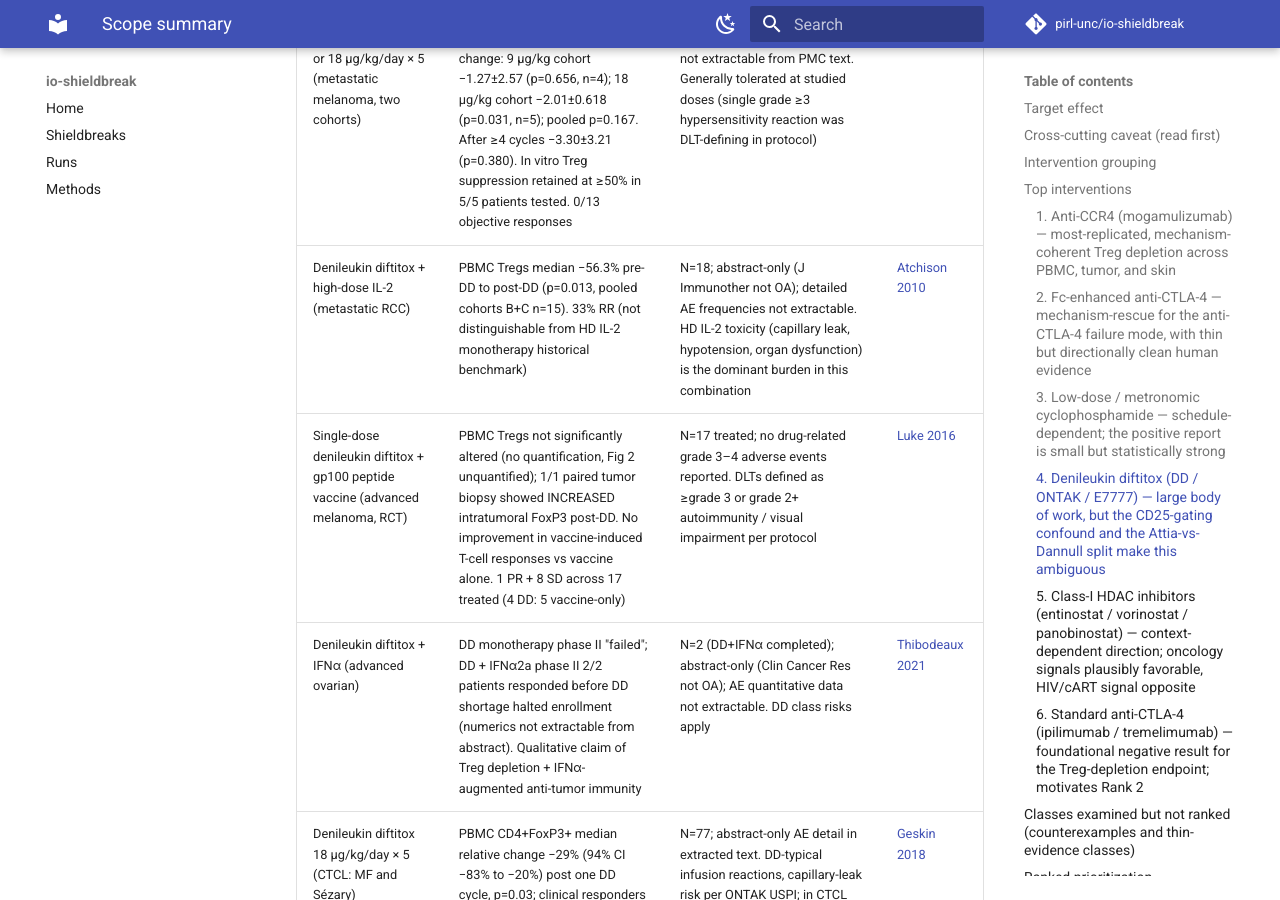
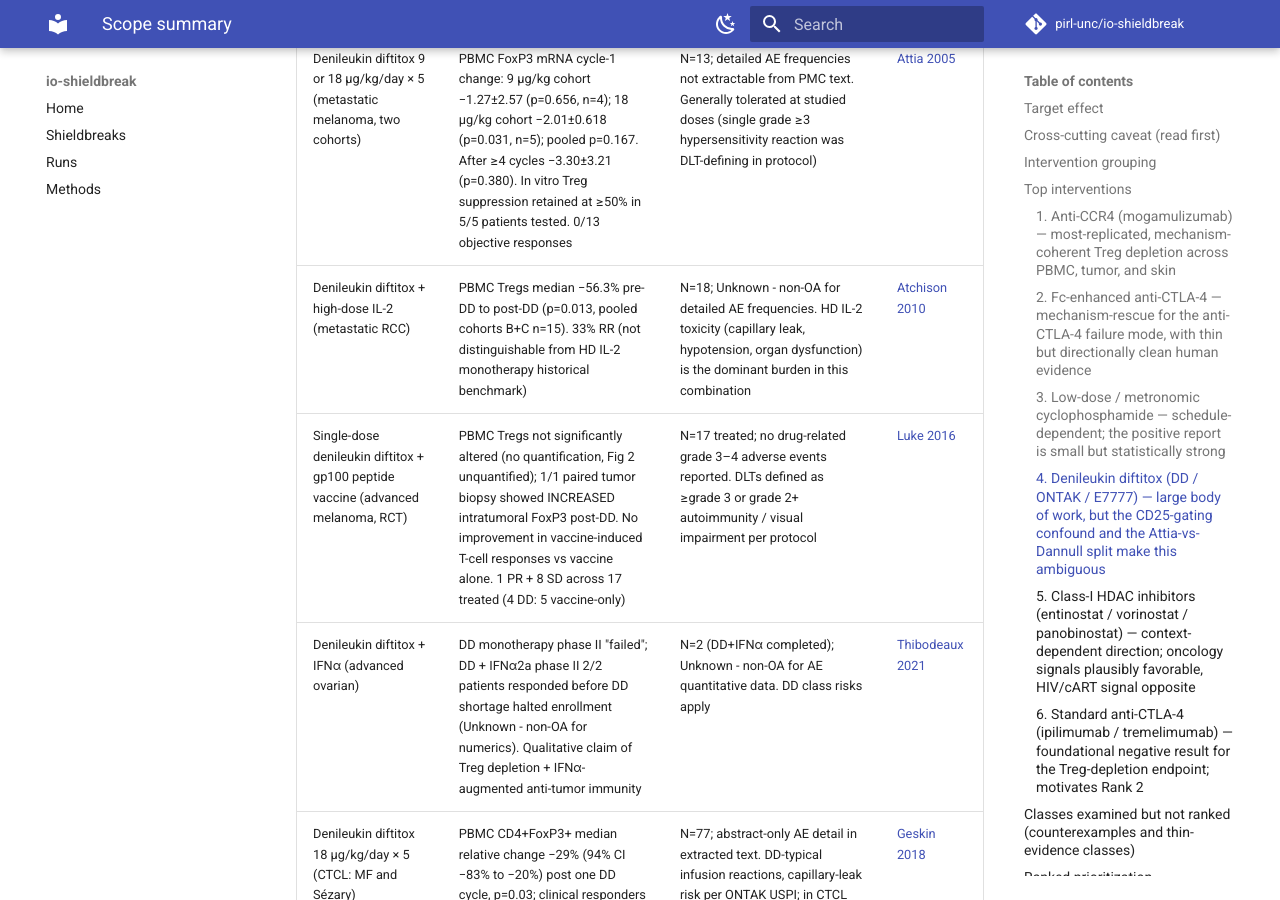
Before and after one commit to pirl-unc/io-shieldbreak, an MkDocs documentation site: the page built from docs/shieldbreaks/treg-depletion/scope_summary.md, in a window 1280 px wide and 900 px high, scrolled down 8676 px. Built offline with MkDocs 1.6.1 and Material for MkDocs 9.7.7, drawn with Linux system fonts in a browser that asks for light colours; comment, search, counter and statistics services are not loaded; some of the changed text lies outside the part shown.

Commit message:
scope(treg-depletion): standardize non-OA flagging in per-trial tables
Apply the prescriber spec's "Unknown - non-OA" convention to the seven
non-OA papers in the set (Roelens 2022, Audia 2007, Atchison 2010,
Thibodeaux 2021, Govindaraj 2014, Ribas 2009, Nancey 2012). OA papers
with figure-only or qualitative-direction data retain their existing
wording.

Co-Authored-By: Claude Opus 4.7 (1M context) <noreply@anthropic.com>

```diff
--- a/docs/shieldbreaks/treg-depletion/scope_summary.md
+++ b/docs/shieldbreaks/treg-depletion/scope_summary.md
@@ -124,7 +124,7 @@ these three properties.
 |---|---|---|---|
 | Mogamulizumab (KW-0761) monotherapy, CCR4-negative solid tumors | PBMC eTreg median 2.1% → 0.20% of CD4+ at 4 weeks (~90% reduction, dose-independent across 0.1–1.0 mg/kg, n=37 evaluable). 1 PR + 9 SD of 49 (modest monotherapy activity despite profound PD) | N=49; treatment-related AEs in 93.9%; grade 3–4 in 21 (42.9%). Dominant categories skin disorders (n=34) and lymphopenia (n=34, with 15 grade 3–4 lymphopenia events ≈30%). No grade 3–4 skin disorders; no drug-related deaths | [Fujikawa 2023](https://pubmed.ncbi.nlm.nih.gov/37729184/) |
 | Mogamulizumab + nivolumab (neoadjuvant, renal/lung/esophageal/oral) | Tumor CCR4+ FoxP3+ eTreg median −86.7% (range −94.8% to −52.7%), 16/16 patients depleted; total FoxP3+ median −11.1% (decreased in 8/16). 1 pCR + 3 PRs / 16; trend toward improved PFS/OS with lymphocyte infiltration | N=16; grade 3–4 TRAEs in 6/16 (38%): lymphopenia 25%, maculopapular rash 13% most frequent. 1 grade 5 interstitial pneumonia (cause of death adjudicated as disease progression). Cohort 2 (higher dose) skin AEs led to early closure without proceeding to cohort 3 | [Jinushi 2025](https://pubmed.ncbi.nlm.nih.gov/40180420/) |
-| Mogamulizumab (Sézary syndrome, long-term PD) | Drastic decrease in activated PBMC Tregs within first 4 weeks (numeric values not reported — abstract-only, paper not OA); long-term skin immune restoration qualitative; 17/26 with early complete blood response correlated with higher baseline CCR4 | N=26; abstract-only; AE quantitative data not extractable. Mogamulizumab on-label cutaneous and infusion-reaction risks per FDA POTELIGEO USPI apply | [Roelens 2022](https://pubmed.ncbi.nlm.nih.gov/35041763/) |
+| Mogamulizumab (Sézary syndrome, long-term PD) | Drastic decrease in activated PBMC Tregs within first 4 weeks (Unknown - non-OA for numeric values); long-term skin immune restoration qualitative; 17/26 with early complete blood response correlated with higher baseline CCR4 | N=26; Unknown - non-OA for AE quantitative data. Mogamulizumab on-label cutaneous and infusion-reaction risks per FDA POTELIGEO USPI apply | [Roelens 2022](https://pubmed.ncbi.nlm.nih.gov/35041763/) |
 | Mogamulizumab + rhIL-15 (R/R T-cell malignancies) | Treg PD not measured in this trial — PD focus is NK expansion and ADCC. Treg row retained as mechanism-targeted regimen (uncritiqued for Treg-specific contribution); 1 PR (ATLL) | N=6; most common AEs rash, infection, fever (67% each); grade 4 AKI in 33%; grade 3+ anemia in 25% of cycles; 2 DLTs at dose level 2 (grade 4 acidosis/capillary leak/AKI; grade 4 myositis); MTD = dose level 1 | [Gordon 2025](https://pubmed.ncbi.nlm.nih.gov/40546724/) |
 
 ### 2. Fc-enhanced anti-CTLA-4 — mechanism-rescue for the anti-CTLA-4 failure mode, with thin but directionally clean human evidence
@@ -242,7 +242,7 @@ literature hard to interpret.
 | Therapeutic agent | Efficacy | Toxicity | Reference |
 |---|---|---|---|
 | Metronomic oral cyclophosphamide 50 mg/day (advanced end-stage solid cancer) | PBMC CD4+CD25high frequency 7.9 ± 1.5% → 3.1 ± 1.8% (−61%, p<0.0001); absolute count 28.7 ± 9.4 → 6.4 ± 5.4 cells/mm³ (−78%, p<0.0001) at 1 month. T-cell proliferation and NK cytotoxicity restored to healthy-volunteer levels | N=9; AE frequencies not reported in this PD-focused paper. Cyclophosphamide class risks (myelosuppression, hemorrhagic cystitis, infections, gonadotoxicity) per generic USPI apply; metronomic 50 mg/day cumulative exposure substantially below standard chemotherapy dosing | [Ghiringhelli 2007](https://pubmed.ncbi.nlm.nih.gov/16960692/) |
-| Single IV cyclophosphamide + intratumoral BCG (metastatic mixed solid cancer) | PBMC Treg baseline 9.2% (vs 7.1% healthy); no significant modulation of Treg numbers or function post-cyclophosphamide. Authors explicitly state cyclophosphamide may not represent optimal Treg-elimination therapy | N=49; abstract-only (paper not in PMC OA); detailed AE frequencies not extractable. Standard single-dose cyclophosphamide toxicity expected | [Audia 2007](https://pubmed.ncbi.nlm.nih.gov/17956583/) |
+| Single IV cyclophosphamide + intratumoral BCG (metastatic mixed solid cancer) | PBMC Treg baseline 9.2% (vs 7.1% healthy); no significant modulation of Treg numbers or function post-cyclophosphamide. Authors explicitly state cyclophosphamide may not represent optimal Treg-elimination therapy | N=49; Unknown - non-OA for detailed AE frequencies. Standard single-dose cyclophosphamide toxicity expected | [Audia 2007](https://pubmed.ncbi.nlm.nih.gov/17956583/) |
 
 ### 4. Denileukin diftitox (DD / ONTAK / E7777) — large body of work, but the CD25-gating confound and the Attia-vs-Dannull split make this ambiguous
 
@@ -314,9 +314,9 @@ signal.
 |---|---|---|---|
 | Denileukin diftitox (DAB389IL-2, single 18 µg/kg dose) prior to RCC RNA-DC vaccine | PBMC CD4+CD25high Tregs reduced 26–76% relative (median −51%) at day 4 in 7/7 treated; FoxP3 mRNA −30 to −80%; in vitro suppressive activity abrogated; nadir d4, ~75% recovery by 2 months. Enhanced vaccine-induced T-cell responses | N=7 treated + 4 vaccine-only controls; AE quantification not in extractable text — abstract describes Treg depletion "without inducing toxicity on other cellular subsets". DD class risks (capillary leak, infusion reactions, hepatotoxicity, visual events) per ONTAK USPI apply | [Dannull 2005](https://pubmed.ncbi.nlm.nih.gov/16308572/) |
 | Denileukin diftitox 9 or 18 µg/kg/day × 5 (metastatic melanoma, two cohorts) | PBMC FoxP3 mRNA cycle-1 change: 9 µg/kg cohort −1.27±2.57 (p=0.656, n=4); 18 µg/kg cohort −2.01±0.618 (p=0.031, n=5); pooled p=0.167. After ≥4 cycles −3.30±3.21 (p=0.380). In vitro Treg suppression retained at ≥50% in 5/5 patients tested. 0/13 objective responses | N=13; detailed AE frequencies not extractable from PMC text. Generally tolerated at studied doses (single grade ≥3 hypersensitivity reaction was DLT-defining in protocol) | [Attia 2005](https://pubmed.ncbi.nlm.nih.gov/16224276/) |
-| Denileukin diftitox + high-dose IL-2 (metastatic RCC) | PBMC Tregs median −56.3% pre-DD to post-DD (p=0.013, pooled cohorts B+C n=15). 33% RR (not distinguishable from HD IL-2 monotherapy historical benchmark) | N=18; abstract-only (J Immunother not OA); detailed AE frequencies not extractable. HD IL-2 toxicity (capillary leak, hypotension, organ dysfunction) is the dominant burden in this combination | [Atchison 2010](https://pubmed.ncbi.nlm.nih.gov/20664355/) |
+| Denileukin diftitox + high-dose IL-2 (metastatic RCC) | PBMC Tregs median −56.3% pre-DD to post-DD (p=0.013, pooled cohorts B+C n=15). 33% RR (not distinguishable from HD IL-2 monotherapy historical benchmark) | N=18; Unknown - non-OA for detailed AE frequencies. HD IL-2 toxicity (capillary leak, hypotension, organ dysfunction) is the dominant burden in this combination | [Atchison 2010](https://pubmed.ncbi.nlm.nih.gov/20664355/) |
 | Single-dose denileukin diftitox + gp100 peptide vaccine (advanced melanoma, RCT) | PBMC Tregs not significantly altered (no quantification, Fig 2 unquantified); 1/1 paired tumor biopsy showed INCREASED intratumoral FoxP3 post-DD. No improvement in vaccine-induced T-cell responses vs vaccine alone. 1 PR + 8 SD across 17 treated (4 DD: 5 vaccine-only) | N=17 treated; no drug-related grade 3–4 adverse events reported. DLTs defined as ≥grade 3 or grade 2+ autoimmunity / visual impairment per protocol | [Luke 2016](https://pubmed.ncbi.nlm.nih.gov/27330808/) |
-| Denileukin diftitox + IFNα (advanced ovarian) | DD monotherapy phase II "failed"; DD + IFNα2a phase II 2/2 patients responded before DD shortage halted enrollment (numerics not extractable from abstract). Qualitative claim of Treg depletion + IFNα-augmented anti-tumor immunity | N=2 (DD+IFNα completed); abstract-only (Clin Cancer Res not OA); AE quantitative data not extractable. DD class risks apply | [Thibodeaux 2021](https://pubmed.ncbi.nlm.nih.gov/33771857/) |
+| Denileukin diftitox + IFNα (advanced ovarian) | DD monotherapy phase II "failed"; DD + IFNα2a phase II 2/2 patients responded before DD shortage halted enrollment (Unknown - non-OA for numerics). Qualitative claim of Treg depletion + IFNα-augmented anti-tumor immunity | N=2 (DD+IFNα completed); Unknown - non-OA for AE quantitative data. DD class risks apply | [Thibodeaux 2021](https://pubmed.ncbi.nlm.nih.gov/33771857/) |
 | Denileukin diftitox 18 µg/kg/day × 5 (CTCL: MF and Sézary) | PBMC CD4+FoxP3+ median relative change −29% (94% CI −83% to −20%) post one DD cycle, p=0.03; clinical responders (9/12 long-term) achieved 20–45% absolute Treg reductions; non-responders 2/3 EXPANDED Tregs | N=77; abstract-only AE detail in extracted text. DD-typical infusion reactions, capillary-leak risk per ONTAK USPI; in CTCL cohort the CD25+ malignant-cell substrate confounds attribution | [Geskin 2018](https://pubmed.ncbi.nlm.nih.gov/29204699/) |
 | Intraperitoneal denileukin diftitox (ONTAK), recurrent ovarian | PBMC FoxP3 mRNA pooled −73% (mean 0.1726±0.0442 → 0.0374±0.0101, p=0.0275; 15 µg/kg subset p=0.0374); ascites mean −67% (0.1855±0.0945 → 0.0597±0.0304) but p=0.2737 n.s. (n=3). 5/9 met ≥25% Treg reduction efficacy criterion; 3 had CA-125 decreases, no PRs | N=10 across 3 dose levels; majority of AEs transient grades 1–2; 1 DLT in 6-patient 15 µg/kg expansion. 1 grade 4 cytokine storm at 25 µg/kg requiring prolonged hospitalization closed that arm. MTD = 15 µg/kg | [Liao 2024](https://pubmed.ncbi.nlm.nih.gov/39362046/) |
 | Denileukin diftitox (E7777 / I/ONTAK) 18 µg/kg/day × 5 + pDC-targeted vaccine (stage IV breast) | Overall PBMC Treg change p=0.10 (n.s.); 6/15 (40%) achieved ≥25% reduction (responder subset 56.0% ± 10.96%); anti-DT IgG response in 100% by week 6 likely limited efficacy. 0 CR/PR; 4 SD (27%) | N=15; 11 (73%) had at least one grade 3–4 AE; 2 (13%) discontinued for toxicity, 9 (60%) for progressive disease; per-AE category frequencies not extracted | [Gwin 2025](https://pubmed.ncbi.nlm.nih.gov/40006664/) |
@@ -391,7 +391,7 @@ biology — each HDACi study invokes a different rationale).
 | Entinostat + high-dose IL-2 (metastatic ccRCC) | PBMC Tregs lower in responders (n=5) than progressors (n=7) at C1D1 (p=0.0273); lower Treg overall associated with response (p=0.03). Tumor (n=3 paired): entinostat priming prevented HD IL-2-induced Treg expansion (not statistically tested). ORR 37%; mPFS 13.8 mo; mOS 65.3 mo | N=47; most common grade 3–4 TRAEs hypophosphatemia 16%, decreased lymphocytes 15%, hypocalcemia 7% — all transient. 1 RA flare; 1 death during treatment deemed unrelated (cardiac tamponade from undiagnosed lung primary). HD IL-2 hypotension 3.2%, capillary-leak signal expected | [Pili 2017](https://pubmed.ncbi.nlm.nih.gov/28939740/) |
 | Vorinostat + tamoxifen + pembrolizumab (ER+ metastatic breast, ≥5 prior regimens) | Tumor CD4+FoxP3+CTLA-4+ Tregs 11.8% → 2.9% overall (−75.4%, p=0.0067); responders 20.3% → 4.2% (p=0.031); non-responders 10.4% → 2.5% (p=0.034). PBMC Tregs unchanged. Treg depletion in BOTH responders and non-responders. ORR 4%; CBR 19%. Trial stopped early for futility | N=34; grade 3–4 toxicities included transaminitis 9% (incl immune hepatitis with discontinuation), fatigue 6%, hyponatremia 6%, thrombocytopenia 6%, anorexia 3%; 1 disabling stroke (relatedness unclear) requiring discontinuation. Grade 2 irAEs included pneumonitis, hypothyroidism, colitis, fatigue | [Terranova-Barberio 2020](https://pubmed.ncbi.nlm.nih.gov/32681091/) |
 | Entinostat + nivolumab ± ipilimumab (advanced HER2-negative breast / solid tumors) | Tumor CD8/FoxP3 ratio median 4.11 → 9.03 (T0 → T2; +119.7% RATIO, p=0.002, Wilcoxon, n=14 paired); ratio shift required ICI addition (T1 post-entinostat-only median 3.56). Not a Treg-absolute reduction. ORR 16% (incl. CR in TNBC); 4 responders trended toward greater shift (n.s.) | N=33 across 4 dose levels. Treatment-related AEs: fatigue 65%, nausea 41%, anemia 38%, diarrhea 26%, anorexia 26%. Grade 3–4: fatigue 21%, anemia 27%, neutropenia 12%. RP2D entinostat 3 mg weekly + nivolumab 3 mg/kg q2w + ipilimumab 1 mg/kg q6w (max 4) | [Roussos Torres 2021](https://pubmed.ncbi.nlm.nih.gov/34135021/) |
-| Azacitidine + panobinostat (AML, BM + PBMC) | TNFR2+ Treg subset (minority of total Tregs) decreased in PBMC and BM after 28-day cycles; associated with increased BM effector IFN-γ and IL-2 and clinical benefit in subset. Numerics not reported (abstract-only). Total FoxP3+ Tregs not the readout | N=14; abstract-only (paper not in PMC). Class panobinostat AEs (cytopenias, GI, QT prolongation per FARYDAK USPI) and azacitidine toxicities expected | [Govindaraj 2014](https://pubmed.ncbi.nlm.nih.gov/24297862/) |
+| Azacitidine + panobinostat (AML, BM + PBMC) | TNFR2+ Treg subset (minority of total Tregs) decreased in PBMC and BM after 28-day cycles; associated with increased BM effector IFN-γ and IL-2 and clinical benefit in subset. Unknown - non-OA for numerics. Total FoxP3+ Tregs not the readout | N=14; Unknown - non-OA for AE detail. Class panobinostat AEs (cytopenias, GI, QT prolongation per FARYDAK USPI) and azacitidine toxicities expected | [Govindaraj 2014](https://pubmed.ncbi.nlm.nih.gov/24297862/) |
 
 ### 6. Standard anti-CTLA-4 (ipilimumab / tremelimumab) — foundational negative result for the Treg-depletion endpoint; motivates Rank 2
 
@@ -457,8 +457,8 @@ variable.
 | Ipilimumab (advanced melanoma, predictive-biomarker study) | Baseline (NOT longitudinal) FOXP3 quantification only: detected in 75.0% of clinical-benefit pretreatment biopsies vs 36.0% of non-benefit (p=0.014). Not a depletion endpoint — incidental Treg readout | N=82 evaluable across two ipilimumab doses (10 mg/kg vs 3 mg/kg). Drug-related any-grade 82.5% vs 76.2%; grade 3–4 15.0% vs 31.0%. irAE any-grade 55.0% vs 66.7%; grade 3–4 7.5% vs 19.0%. GI most common irAE category. 5 (12.5%) vs 11 (26.2%) discontinued for AE | [Hamid 2011](https://pubmed.ncbi.nlm.nih.gov/22123319/) |
 | Ipilimumab or tremelimumab (foundational paired tumor analysis: melanoma, prostate, bladder) | Tumor FOXP3+ INCREASED in all cohorts: ipilimumab melanoma (n=16 post vs 19 untreated, p<0.05), tremelimumab paired melanoma (n=18, p<0.05), no reduction in bladder (n=9) or prostate (n=16). CyTOF orthogonal validation in n=5 paired melanoma. Densities figure-only | N=45 across cohorts; this is a translational tumor-IHC paper without primary AE reporting. Standard ipilimumab/tremelimumab irAE profiles per YERVOY and IMJUDO USPIs apply | [Sharma 2019](https://pubmed.ncbi.nlm.nih.gov/30054281/) |
 | Tremelimumab (melanoma, PBMC PD with detailed flow) | PBMC FoxP3 mRNA showed no statistically significant change pre vs post-dose (n=8 evaluable of 13); Treg functional assay not performed (insufficient cells from 40 mL draws) | N=29 reported on this trial cohort; documented G2/G3 toxicities included diarrhea G2, hepatitis G3, acne rosacea G2, colitis G3, panhypopituitarism (2 cases, hypophysitis), uveitis, leukocytoclastic vasculitis. Per-patient case-list rather than aggregated rates | [Comin-Anduix 2008](https://pubmed.ncbi.nlm.nih.gov/18452610/) |
-| Ipilimumab or tremelimumab (retrospective biopsy analysis, melanoma) | n=15 biopsies from 7 patients; no consistent FoxP3 reduction; slight FoxP3+ increase in 2/3 paired responders; IDO associated with non-response. Numerics not extractable (paper not in PMC OA) | N=7; abstract-only AE detail. Standard anti-CTLA-4 irAEs apply | [Ribas 2009](https://pubmed.ncbi.nlm.nih.gov/19118070/) |
-| Ipilimumab (case series of patients with severe enterocolitis) | Lamina-propria FoxP3+ Treg "profound long-lasting depletion" reported qualitatively in n=4; numeric density values not extractable (paper not in PMC OA). Title overclaims for case-report-level evidence | N=4 case series — all by definition had severe (grade ≥3) ipilimumab-induced enterocolitis, which is the inclusion criterion. Not informative for class-level toxicity rates | [Nancey 2012](https://pubmed.ncbi.nlm.nih.gov/22069060/) |
+| Ipilimumab or tremelimumab (retrospective biopsy analysis, melanoma) | n=15 biopsies from 7 patients; no consistent FoxP3 reduction; slight FoxP3+ increase in 2/3 paired responders; IDO associated with non-response. Unknown - non-OA for numerics | N=7; Unknown - non-OA for AE detail. Standard anti-CTLA-4 irAEs apply | [Ribas 2009](https://pubmed.ncbi.nlm.nih.gov/19118070/) |
+| Ipilimumab (case series of patients with severe enterocolitis) | Lamina-propria FoxP3+ Treg "profound long-lasting depletion" reported qualitatively in n=4; Unknown - non-OA for numeric density values. Title overclaims for case-report-level evidence | N=4 case series — all by definition had severe (grade ≥3) ipilimumab-induced enterocolitis, which is the inclusion criterion. Not informative for class-level toxicity rates | [Nancey 2012](https://pubmed.ncbi.nlm.nih.gov/22069060/) |
 | Neoadjuvant chemotherapy + ipilimumab (early-stage NSCLC) | PBMC: median Treg frequency INCREASED slightly by +1.05% (V1 chemo-alone → V3 post-ipi), p=0.012 — significant but tiny magnitude and opposite direction from depletion. Tumor: no pre-treatment biopsy, change not assessable | N=24; treatment-related grade 1–2 AEs in 54%, grade 3–4 in 46%, no treatment-related deaths. Most AEs attributable to carboplatin/paclitaxel. Ipilimumab-attributed irAEs: grade 2 pneumonitis 4%, grade 3 adrenal insufficiency 17%, diarrhea/colitis grade 1–2 25% + grade 3 13% | [Yi 2017](https://pubmed.ncbi.nlm.nih.gov/28951518/) |
 | Decitabine + ipilimumab (R/R AML/MDS, BM scRNA-seq + mIF) | Bone-marrow CD3+FOXP3+ density INCREASED post-ipilimumab (qualitative; baseline not numerically reported, no p-value cited); authors interpret BM Treg expansion as ipilimumab-resistance mechanism and explicitly suggest combining with Treg-depleting strategies | N=18; AE quantitative data not in extracted PMC text. Decitabine + ipilimumab combination toxicity (cytopenias, irAEs) per parent ETCTN/CTEP 10026 trial | [Penter 2023](https://pubmed.ncbi.nlm.nih.gov/36706355/) |
 
```
Also changed, not shown: docs/shieldbreaks/treg-depletion/index.md (+7 -7 lines).
